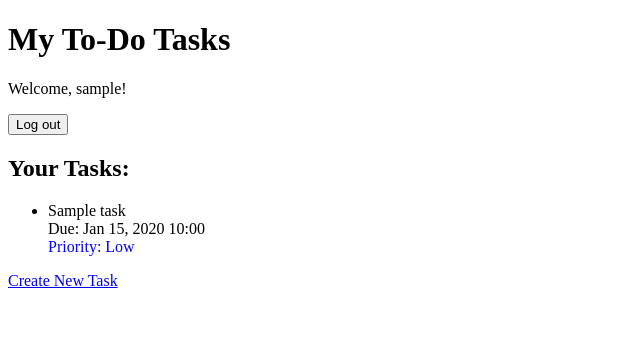
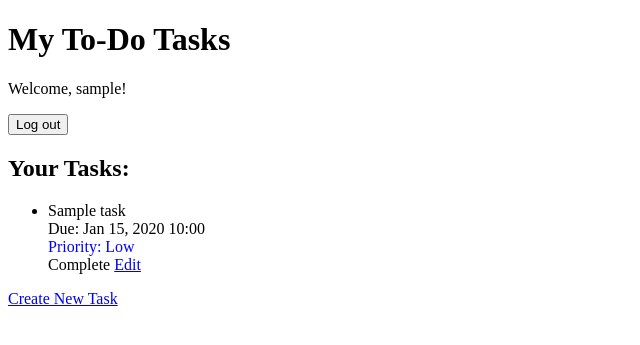
Before and after one commit to notacoham/todo_app_project, a Django app: page /tasks/ in a window 1280 px wide. Shown: the top 345 px of the page, without its empty margins (0-640 px from the left). Run offline with Django 5.2, Linux system fonts and the light colour scheme; a user stored in the database is signed in; tables that the repository leaves empty hold one stand-in row (values such as "Sample post").

Commit message:
feat: add edit task links to task list

```diff
--- a/tasks/templates/tasks/task_list.html
+++ b/tasks/templates/tasks/task_list.html
@@ -45,6 +45,14 @@
               >Priority: {{ task.get_priority_display }}</span
             >
           </div>
+          <div>
+            {% if task.is_complete %}
+            <span>Complete</span>
+            {% else %}
+            <span>Incomplete</span>
+            {% endif %}
+            <a href="{% url 'tasks:task_edit' task.pk %}">Edit</a>
+          </div>
         </li>
         {% endfor %}
       </ul>
--- a/tasks/views.py
+++ b/tasks/views.py
@@ -55,4 +55,4 @@ def task_edit(request, pk):
     'title': f"Edit Task: {task.title}"
   }
 
-  return render(request, 'task/task_form.html', context)
+  return render(request, 'tasks/task_form.html', context)
```
